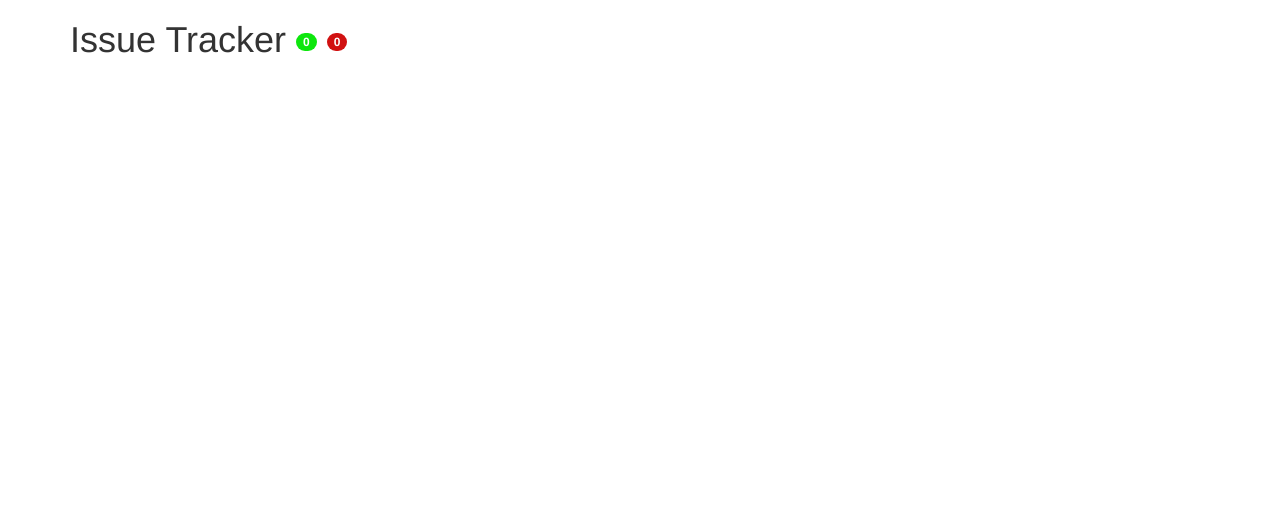
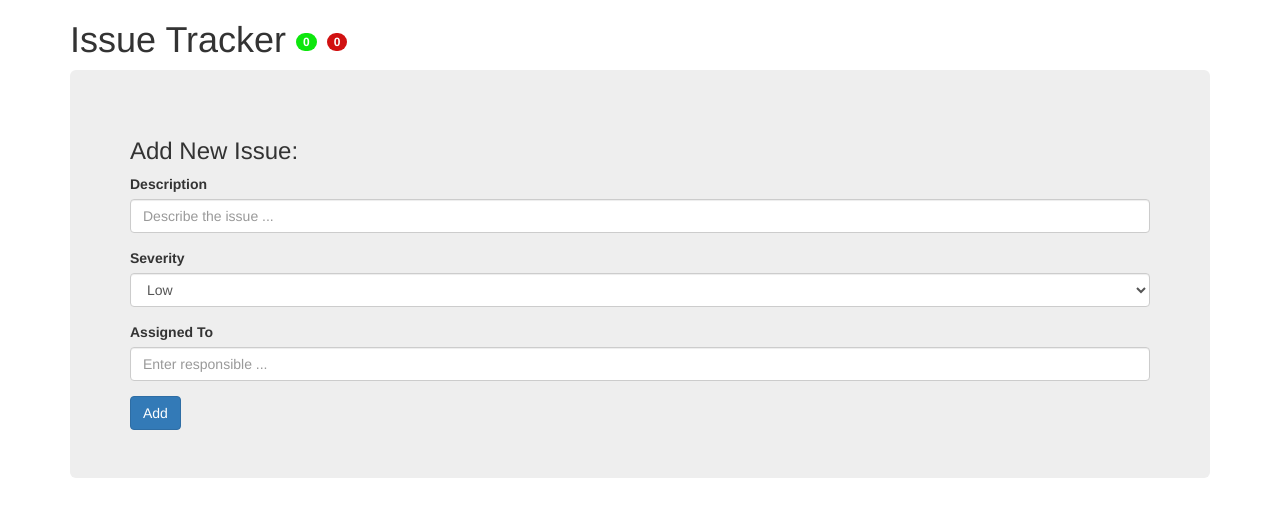
Before and after one commit to amdadislam01/Issue-tracker, a plain HTML site: page index.html in a window 1280 px wide. Drawn offline with nearby package versions, Linux system fonts and the light colour scheme.

Commit message:
Form section complate

```diff
--- a/index.html
+++ b/index.html
@@ -14,5 +14,27 @@
         <span class="badge" style="background-color: rgb(13, 230, 13);" id="issueCount"> 0 </span>
         <span class="badge" style="background-color: #d11111;" id="closedCount"> 0 </span>
       </h1>
+      <div class="jumbotron">
+        <h3>Add New Issue:</h3>
+        <form id="issueInputForm">
+          <div class="form-group">
+            <label for="issueDescription">Description</label>
+            <input type="text" class="form-control" id="issueDescription" placeholder="Describe the issue ...">
+          </div>
+          <div class="form-group">
+            <label for="issueSeverity">Severity</label>
+            <select id="issueSeverity" class="form-control">
+              <option value="Low">Low</option>
+              <option value="Medium">Medium</option>
+              <option value="High">High</option>
+            </select>
+          </div>
+          <div class="form-group">
+            <label for="issueAssignedTo">Assigned To</label>
+            <input type="text" class="form-control" id="issueAssignedTo" placeholder="Enter responsible ...">
+          </div>
+          <button type="submit" class="btn btn-primary">Add</button>
+        </form>
+      </div>
 </body>
 </html>
```
